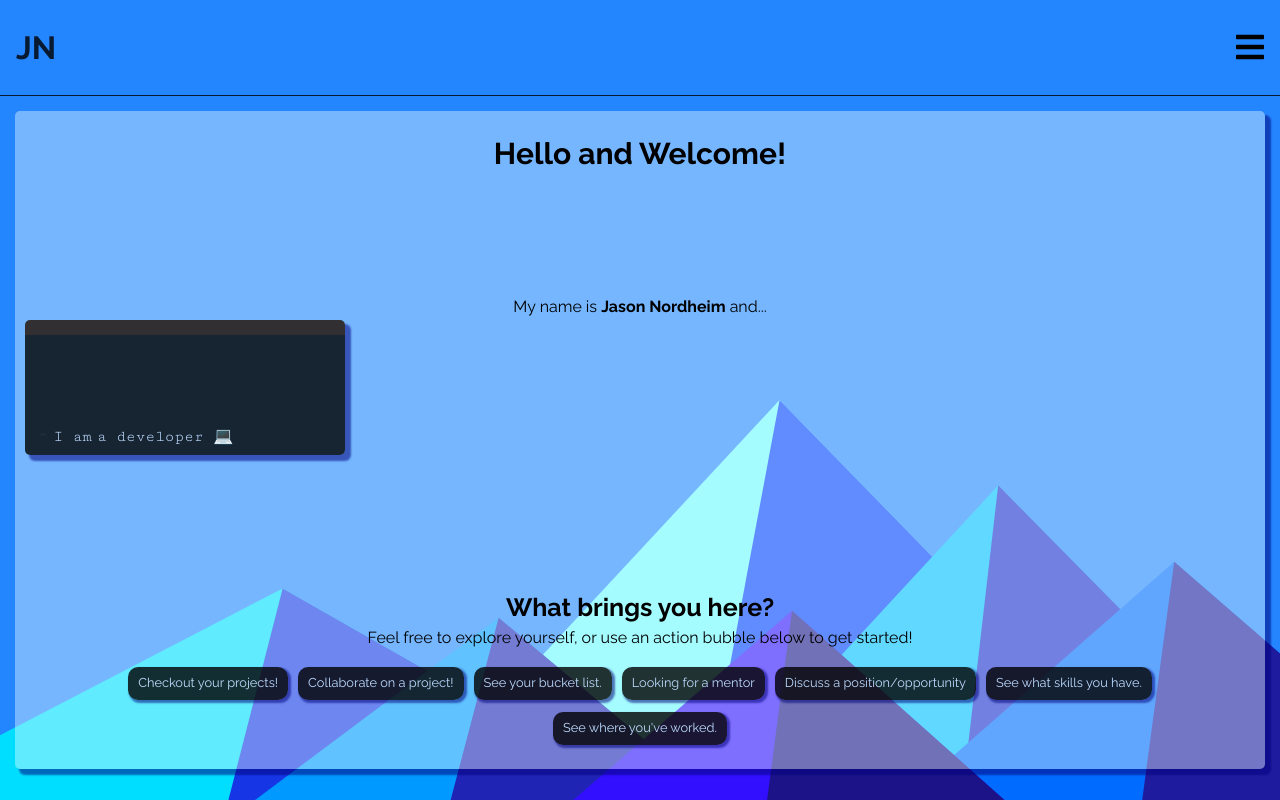
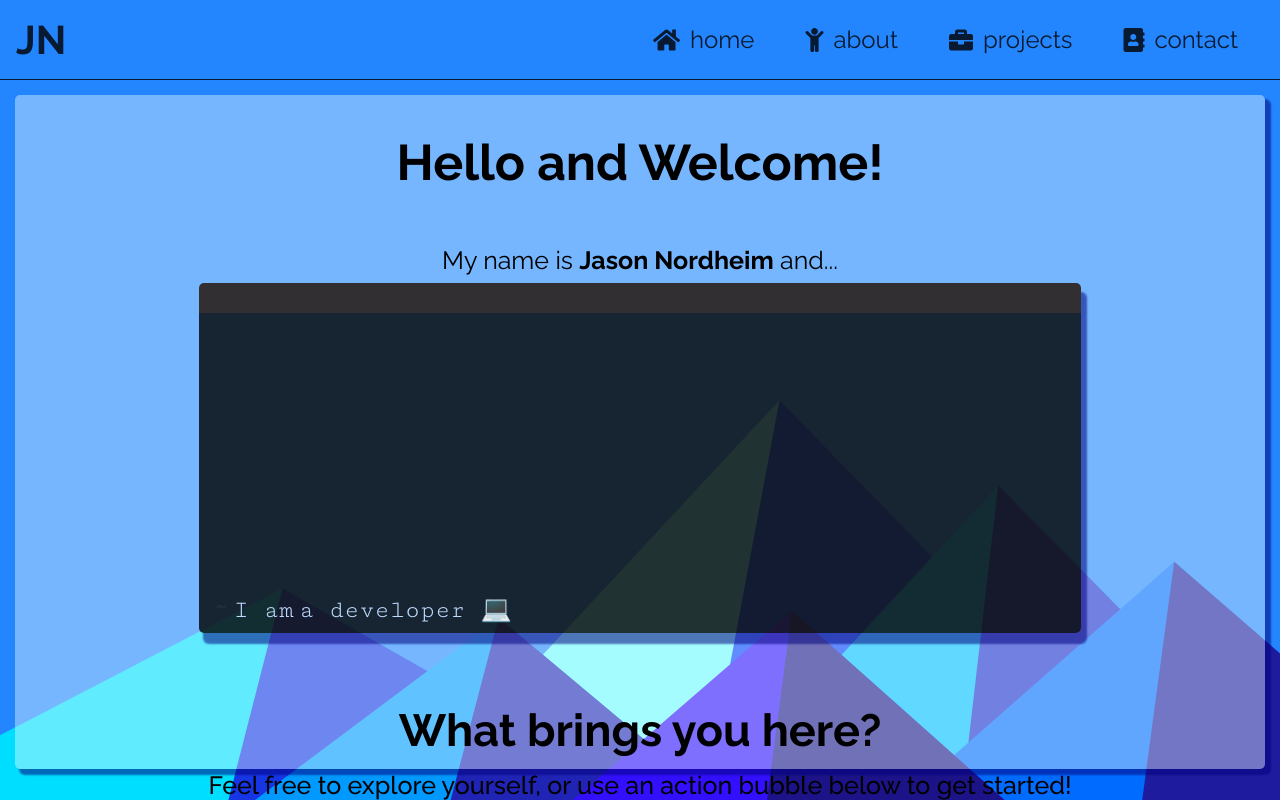
Before and after one commit to jason-nordheim/personal-website, a React (Create React App) app: page / in a window 1280 px wide. Built offline with nearby package versions, Linux system fonts and the light colour scheme; a web font is replaced by a local one.

Commit message:
added hover effect

```diff
--- a/src/components/App.scss
+++ b/src/components/App.scss
@@ -214,6 +214,13 @@
             display: flex;
             flex-direction: row;
           }
+          .navbar-links:hover {
+            transition: all 1s ease;
+            color: var(--terminal-color-primary);
+            .fa , .fas, .Typewriter {
+              transition: all 1s ease;
+            }
+          }
           i {
             width: 30px;
           }
@@ -230,10 +237,14 @@
         font-weight: 700;
         text-decoration: none;
       }
+      .navbar-logo:hover {
+        color: var(--terminal-color-primary);
+      }
     }
   }
   .page {
     display: flex;
+    transition: all 1s ease;
     justify-items: center;
     align-content: center;
     padding: 0.5rem 0.6rem;
@@ -244,6 +255,10 @@
     border-radius: 5px;
     box-shadow: 5px 5px 2px 1px rgba(1, 1, 125, 0.534);
     z-index: var(--page-index);
+    animation-name: fade-in;
+    animation-timing-function: ease;
+    animation-duration: 1.5s;
+    animation-delay: -0.2s;
     .home {
       display: flex;
       flex-direction: column;
@@ -268,7 +283,13 @@
             box-shadow: 2px 2px 2px 1px rgba(1, 1, 125, 0.534);
           }
           .action:hover {
+            /* Invert colors */
+            background-color: var(--terminal-color-primary);
+            color: var(--terminal-bg-color);;
+            /* remove box shadow */
             box-shadow: none;
+            /* add border */
+            border: 1px solid var(--terminal-bg-color);
           }
         }
       }
@@ -276,7 +297,7 @@
     .terminal-wrapper {
       display: flex;
       flex-direction: column;
-      align-items: baseline;
+      align-items: center;
       width: 100%;
       font-family: var(--font-family-mono);
       font-weight: 400;
@@ -318,4 +339,89 @@
 
 /* Medium */
 @media screen and (min-width: 400px) {
+  .app{
+    grid-template-rows: 10% 88%;
+    h1, h2, h3, h4, h5, h6 {
+      margin: 35px 0 20px 0;
+    }
+    h1 {
+      font-size: 50px;
+    }
+    h2 {
+      font-size: 45px;
+    }
+    p {
+      font-size: 25px;
+      margin-bottom: 10px;
+
+    }
+    .navbar {
+      display: grid;
+      grid-template-columns: 20% 80%;
+      .navbar-right {
+        .navbar-menu-icon {
+          display: none;
+        }
+        .navbar-menu {
+          display: flex;
+          justify-content: flex-end;
+          align-items: center;
+          width: 100%;
+          .navbar-links {
+            display: flex;
+            font-size: 1.5rem;
+            margin: 0 25px;
+            min-width: calc((100% - 30px)/ 4);
+            i {
+              margin-right: 10px;
+            }
+          }
+          .navbar-links:hover {
+            color: var(--hover-color);
+          }
+        }
+      }
+      .navbar-left {
+        .navbar-logo {
+          font-size: 2.5rem;
+        }
+      }
+    }
+    .page {
+      .home {
+        .terminal-wrapper{
+          margin-top: 40px;
+          .terminal {
+            font-size: 25px;
+            height: 300px;
+            min-width: 70%;
+            border-top: 30px solid rgba(56, 50, 50, 0.803);
+            box-shadow: 5px 10px 2px 1px rgba(1, 1, 125, 0.534);
+          }
+        }
+        .action-section{
+          margin-top: 40px;
+          font-weight: 500;
+          flex: 1;
+          .action-container{
+            .action {
+              font-size: 1.2rem;
+              padding: 15px 25px;
+              margin: 10px 15px;
+              border-radius: 25px;
+              background-color: var(--terminal-bg-color);
+              color: var(--terminal-color-primary);
+              box-shadow: 5px 7px 2px 1px rgba(1, 1, 125, 0.534);
+            }
+          }
+        }
+      }
+    }
+  }
 }
+
+
+/* Large */
+@media screen and (min-width: 1025px) {
+
+}
```
